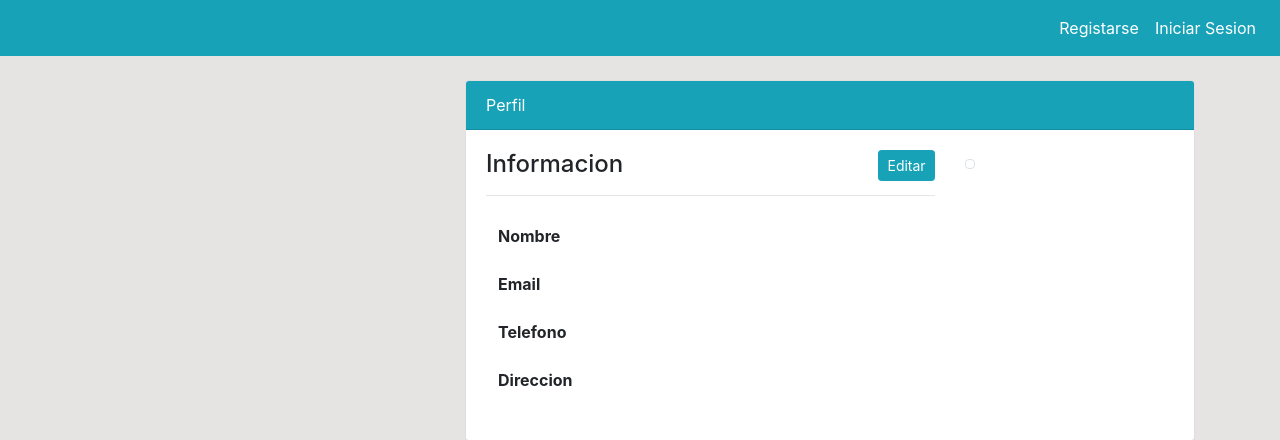
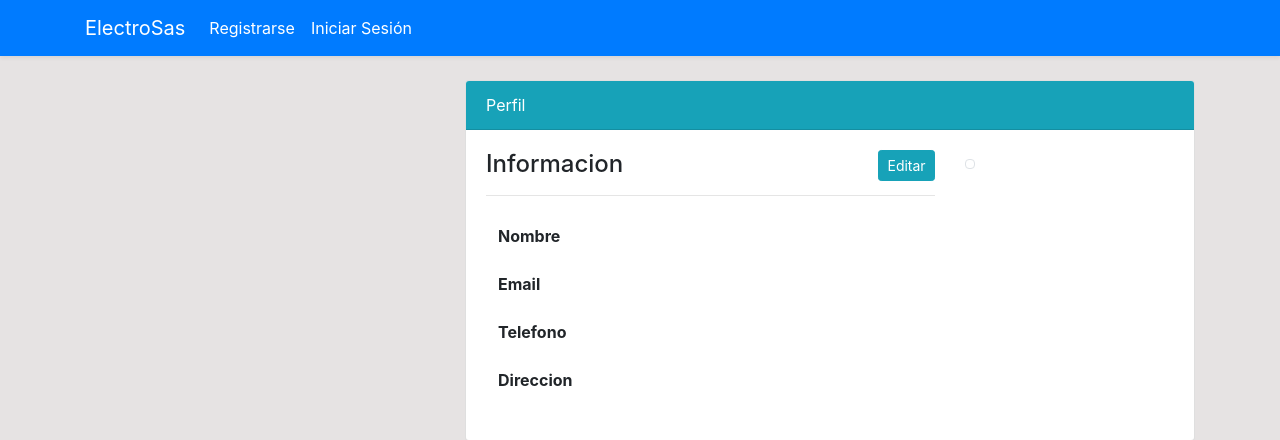
Before and after one commit to MainRDSniper09/Managment_Inventory, a Django app: template home/templates/user/profile.html in a window 1280 px wide. Shown: the top 440 px of the page. Run offline with Django 4.2, Linux system fonts and the light colour scheme; the template is opened without the code that fills it, so the values that code supplies are empty; some libraries are stand-ins or nearby versions.

Commit message:
Se realizaron algunos cambios

```diff
--- a/home/templates/partials/nav.html
+++ b/home/templates/partials/nav.html
@@ -1,40 +1,50 @@
 <!--Navbar-->
- <nav class="navbar navbar-expand-lg navbar-info bg-info">
-    {% if user.is_authenticated %}
+<nav class="navbar navbar-expand-lg navbar-dark bg-primary shadow-sm">
     <div class="container">
-        <a class="navbar-brand text-white" href="{% url 'dashboard-index' %}">ElectroSas</a>
-        <button class="navbar-toggler" type="button" data-toggle="collapse" data-target="#navbarSupportedContent"
-            aria-controls="navbarSupportedContent" aria-expanded="false" aria-label="Toggle navigation">
+        <a class="navbar-brand fw-bold text-white" href="{% url 'dashboard-index' %}">ElectroSas</a>
+        <button class="navbar-toggler" type="button" data-bs-toggle="collapse" data-bs-target="#navbarNav"
+            aria-controls="navbarNav" aria-expanded="false" aria-label="Toggle navigation">
             <span class="navbar-toggler-icon"></span>
         </button>
 
-        <div class="collapse navbar-collapse" id="navbarSupportedContent">
-            <ul class="navbar-nav mr-auto">
-                <li class="nav-item active">
-                    <a class="nav-link text-white" href="{% url 'dashboard-index' %}">Dashboard <span
-                            class="sr-only">(current)</span></a>
+        <div class="collapse navbar-collapse" id="navbarNav">
+            <ul class="navbar-nav me-auto">
+                {% if user.is_authenticated %}
+                <li class="nav-item">
+                    <a class="nav-link text-white fw-semibold" href="{% url 'dashboard-index' %}">Dashboard</a>
                 </li>
+                {% endif %}
             </ul>
-            <ul class="navbar-nav ml-auto">
-                <li class="nav-item active">
-                    <a class="nav-link text-white" href="{%  url 'user-profile' %}">Perfil <span
-                            class="sr-only">(current)</span></a>
+
+            <ul class="navbar-nav ms-auto">
+                {% if user.is_authenticated %}
+                    <li class="nav-item">
+                        <a class="nav-link text-white fw-semibold" href="{% url 'user-profile' %}">
+                            <i class="fas fa-user-circle"></i> Perfil
+                        </a>
                     </li>
                     <li class="nav-item">
-                    <a class="nav-link text-white" href="{% url 'user-logout' %}">Cerrar Sesion</a>
+                        <form method="post" action="{% url 'user-logout' %}" class="d-inline">
+                            {% csrf_token %}
+                            <button type="submit" class="nav-link btn btn-link text-white fw-semibold"
+                                style="border: none; background: none; padding: 0;">
+                                <i class="fas fa-sign-out-alt"></i> Cerrar Sesión
+                            </button>
+                        </form>
                     </li>
-            </ul>
                 {% else %}
-            <ul class="navbar-nav ml-auto">
-                <li class="nav-item active">
-                    <a class="nav-link text-white" href="{% url 'user-register' %}">Registarse <span
-                            class="sr-only">(current)</span></a>
+                    <li class="nav-item">
+                        <a class="nav-link text-white fw-semibold" href="{% url 'user-register' %}">
+                            <i class="fas fa-user-plus"></i> Registrarse
+                        </a>
                     </li>
                     <li class="nav-item">
-                    <a class="nav-link text-white" href="{% url 'user-login' %}">Iniciar Sesion</a>
+                        <a class="nav-link text-white fw-semibold" href="{% url 'user-login' %}">
+                            <i class="fas fa-sign-in-alt"></i> Iniciar Sesión
+                        </a>
                     </li>
+                {% endif %}
             </ul>
-            {% endif %}
         </div>
     </div>
 </nav>
--- a/home/templates/user/profile.html
+++ b/home/templates/user/profile.html
@@ -18,7 +18,7 @@
                         <div class="row">
                             <div class="col-md-8">
                                 <span class="h4"> Informacion</span> <a class="btn btn-info btn-sm float-right"
-                                    href="">Editar</a>
+                                    href="{% url 'user-profile-update' %}">Editar</a>
                                 <hr>
                                 <table class="table bg-white table-borderless">
                                     <tbody>
```
Also changed, not shown: home/templates/dashboard/product.html (+15 -49 lines), home/templates/user/profile_update.html (added, +42 -0 lines). Lines whose indentation alone changed are shown as unchanged.
